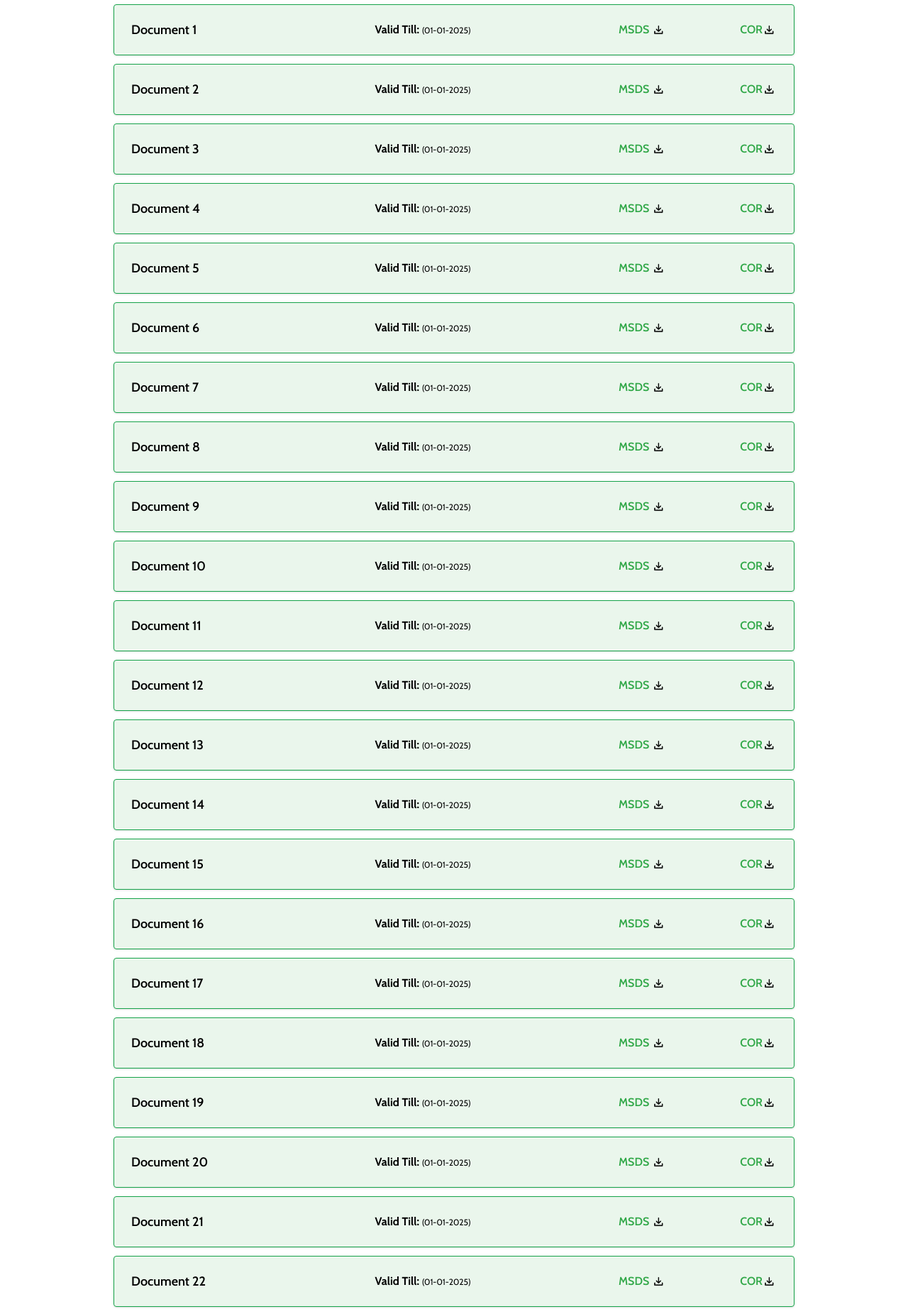
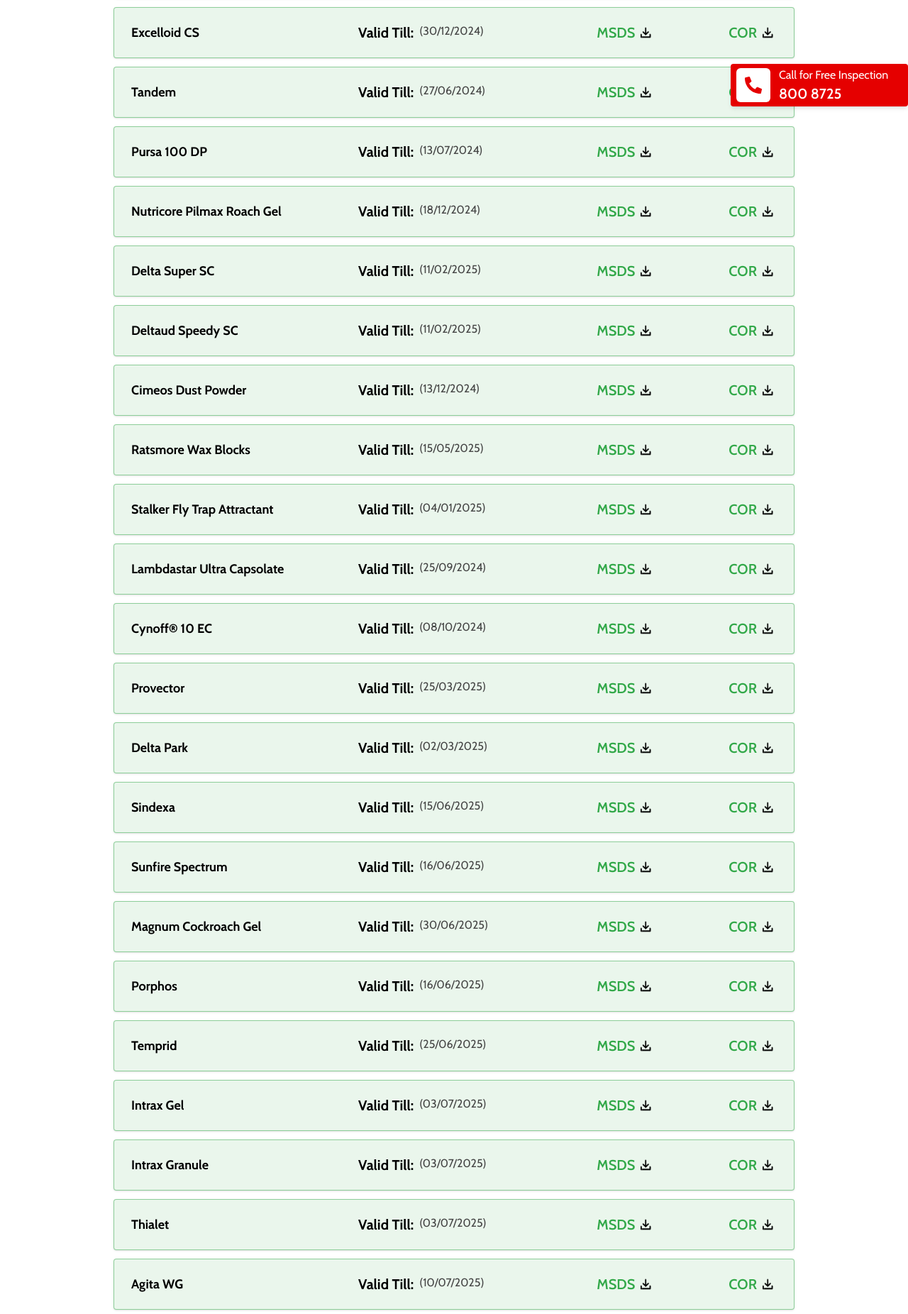
Before and after one commit to WaseemAbbas22/testing, a React (Vite) app: page /documents in a window 1280 px wide. Shown: the part 602-2454 px from the top of the page at 71% size. Built offline with nearby package versions, Linux system fonts and the light colour scheme; the HTML template or start-up script is replaced by a standard one; a web font is replaced by a local one.

Commit message:
Updated Documents.jsx, ServicesHero.jsx, ContactReq.jsx, Documents.jsx, DocumentGrid.jsx,

```diff
--- a/src/components/Documents/Documents.jsx
+++ b/src/components/Documents/Documents.jsx
@@ -1,60 +1,215 @@
+import download from "/src/assets/Documents/downloadImg.png";
 
-import download from "/src/assets/Documents/downloadImg.png"
+const chemicalDocuments = [
+  {
+    name: "Ajman Approved Chemical List",
+    validity: "March 2025",
+    msds: "#",
+    cor: "#",
+  },
+  {
+    name: "Excelloid CS",
+    validity: "30/12/2024",
+    msds: "#",
+    cor: "#",
+  },
+  {
+    name: "Tandem",
+    validity: "27/06/2024",
+    msds: "#",
+    cor: "#",
+  },
+  {
+    name: "Pursa 100 DP",
+    validity: "13/07/2024",
+    msds: "#",
+    cor: "#",
+  },
+  {
+    name: "Nutricore Pilmax Roach Gel",
+    validity: "18/12/2024",
+    msds: "#",
+    cor: "#",
+  },
+  {
+    name: "Delta Super SC",
+    validity: "11/02/2025",
+    msds: "#",
+    cor: "#",
+  },
+  {
+    name: "Deltaud Speedy SC",
+    validity: "11/02/2025",
+    msds: "#",
+    cor: "#",
+  },
+  {
+    name: "Cimeos Dust Powder",
+    validity: "13/12/2024",
+    msds: "#",
+    cor: "#",
+  },
+  {
+    name: "Ratsmore Wax Blocks",
+    validity: "15/05/2025",
+    msds: "#",
+    cor: "#",
+  },
+  {
+    name: "Stalker Fly Trap Attractant",
+    validity: "04/01/2025",
+    msds: "#",
+    cor: "#",
+  },
+  {
+    name: "Lambdastar Ultra Capsolate",
+    validity: "25/09/2024",
+    msds: "#",
+    cor: "#",
+  },
+  {
+    name: "Cynoff® 10 EC",
+    validity: "08/10/2024",
+    msds: "#",
+    cor: "#",
+  },
+  {
+    name: "Provector",
+    validity: "25/03/2025",
+    msds: "#",
+    cor: "#",
+  },
+  {
+    name: "Delta Park",
+    validity: "02/03/2025",
+    msds: "#",
+    cor: "#",
+  },
+  {
+    name: "Sindexa",
+    validity: "15/06/2025",
+    msds: "#",
+    cor: "#",
+  },
+  {
+    name: "Sunfire Spectrum",
+    validity: "16/06/2025",
+    msds: "#",
+    cor: "#",
+  },
+  {
+    name: "Magnum Cockroach Gel",
+    validity: "30/06/2025",
+    msds: "#",
+    cor: "#",
+  },
+  {
+    name: "Porphos",
+    validity: "16/06/2025",
+    msds: "#",
+    cor: "#",
+  },
+  {
+    name: "Temprid",
+    validity: "25/06/2025",
+    msds: "#",
+    cor: "#",
+  },
+  {
+    name: "Intrax Gel",
+    validity: "03/07/2025",
+    msds: "#",
+    cor: "#",
+  },
+  {
+    name: "Intrax Granule",
+    validity: "03/07/2025",
+    msds: "#",
+    cor: "#",
+  },
+  {
+    name: "Thialet",
+    validity: "03/07/2025",
+    msds: "#",
+    cor: "#",
+  },
+  {
+    name: "Agita WG",
+    validity: "10/07/2025",
+    msds: "#",
+    cor: "#",
+  },
+  {
+    name: "Accridite EC 50",
+    validity: "10/07/2025",
+    msds: "#",
+    cor: "#",
+  },
+  {
+    name: "Cynoff® Plus EC",
+    validity: "19/07/2025",
+    msds: "#",
+    cor: "#",
+  },
+  {
+    name: "Quick Bait Granules",
+    validity: "19/07/2025",
+    msds: "#",
+    cor: "#",
+  },
+];
 
 const Documents = () => {
-  // Dummy data for 26 documents
-  const documents = Array.from({ length: 26 }, (_, i) => ({
-    id: i + 1,
-    name: `Document ${i + 1}`,
-    validFrom: "01-01-2025",
-    msdsLink: "#",
-    corLink: "#",
-  }));
-
   return (
     <div className="w-full min-h-screen flex flex-col items-center justify-start bg-gray-50 py-10">
-      {documents.map((doc) => (
+      {chemicalDocuments.map((doc, i) => (
         <div
-          key={doc.id}
-          className="w-[90%] md:w-[90%] lg:w-[75%] bg-[#32A8491A] border border-green-600 rounded shadow flex flex-col md:flex-row items-center justify-between px-6 py-3 mb-3 h-[9vh]"
+          key={i}
+          className="w-[90%] md:w-[90%] lg:w-[75%] bg-[#32A8491A] border border-[#32A84980] rounded shadow flex flex-row items-center justify-between px-6 py-2 mb-3 h-[9vh]"
         >
-          {/* Document Name */}
-          <div className="flex-1 mb-2 md:mb-0">
-            <h2 className="text-base md:text-lg font-semibold ">
-              {doc.name}
-            </h2>
+          {/* Name */}
+          <div className="flex-1">
+            <h2 className="text-xs 3xl:text-3xl md:text-lg font-bold">{doc.name}</h2>
           </div>
 
-          {/* Valid Till */}
-          <div className="flex-1 mb-2 md:mb-0 text-gray-800 text-sm md:text-base font-bold">
-            Valid Till:{" "}
-            <span className="text-gray-600 font-normal text-xs">
-              ({doc.validFrom})
+          {/* Validity */}
+          <div className="flex flex-row md:flex-1 mr-4 text-gray-800 text-[10px] xl:text-xl 3xl:text-3xl font-bold">
+            Valid Till:
+            <span className="text-[#444444] font-normal text-[10px] xl:text-base 3xl:text-xl ml-2">
+              ({doc.validity})
             </span>
           </div>
 
           {/* MSDS */}
-          <div className="flex items-center gap-2 mr-20 md:gap-3">
+          <div className="flex items-center gap-2 md:mr-20 md:gap-3">
+            {doc.msds && (
               <a
-              href={doc.msdsLink}
+                href={doc.msds}
                 download
                 className="text-[#32A849] hover:text-green-900 transition flex items-center gap-1"
               >
-              <span className="text-semibold md:text-semibold font-semibold">MSDS</span>
-              <img src={download} alt="" className="h-5 w-5" />
+                <span className="text-xs xl:text-xl 3xl:text-3xl   md:font-semibold font-semibold">
+                  MSDS
+                </span>
+                <img src={download} alt="" className="h-4 w-4 xl:h-6 xl:w-6 3xl:h-10 3xl:w-10 transition hover:invert" />
               </a>
+            )}
           </div>
 
           {/* COR */}
-          <div className="flex items-center gap-2 md:gap-3 mt-1 md:mt-0 md:ml-6">
+          <div className="flex items-center gap-2 md:gap-3 md:ml-6">
+            {doc.cor && (
               <a
-              href={doc.corLink}
+                href={doc.cor}
                 download
-              className="text-[#32A849] hover:text-green-900 transition flex items-center"
+                className="text-[#32A849] hover:text-green-900 transition flex items-center gap-1"
               >
-              <span className="text-semibold md:text-semibold font-semibold">COR</span>
-              <img src={download} alt="" className="h-5 w-5" />
+                <span className="text-xs xl:text-xl 3xl:text-3xl  xl md:font-semibold font-semibold">
+                  COR
+                </span>
+                <img src={download} alt="" className="h-4 w-4 xl:h-6 xl:w-6 3xl:h-10 3xl:w-10 transition hover:invert" />
               </a>
+            )}
           </div>
         </div>
       ))}
--- a/src/components/Home/ContactReq.jsx
+++ b/src/components/Home/ContactReq.jsx
@@ -78,7 +78,7 @@
             </div>
 
             {/* Divider */}
-            <div className="hidden md:block w-px bg-[#999999] h-auto mt-2"></div>
+            <div className="hidden md:block w-0.5 bg-[#CCCCCC] h-auto mt-2 mb-2 3xl:mt-6 3xl:mb-6"></div>
 
             {/* Name */}
             <div className="flex-1 px-4 py-3 4xl:py-5">
@@ -100,7 +100,7 @@
             </div>
 
             {/* Divider */}
-            <div className="hidden md:block w-px bg-[#999999] h-auto mt-2"></div>
+            <div className="hidden md:block w-0.5 bg-[#CCCCCC] h-auto mt-2 mb-2 3xl:mt-6 3xl:mb-6"></div>
 
             {/* Phone */}
             <div className="flex-1 px-4 py-3 4xl:py-5">
@@ -127,7 +127,7 @@
             </div>
 
             {/* Divider */}
-            <div className="hidden md:block w-px bg-[#999999] h-auto mt-2"></div>
+            <div className="hidden md:block w-0.5 bg-[#CCCCCC] h-auto mt-2 mb-2 3xl:mt-6 3xl:mb-6 "></div>
 
             {/* Email */}
             <div className="flex-1 px-4 py-1 4xl:py-3">
--- a/src/components/Services/ServicesHero.jsx
+++ b/src/components/Services/ServicesHero.jsx
@@ -1,8 +1,12 @@
-import { useState, useEffect, useRef } from 'react';
-import PropTypes from 'prop-types';
+import { useState, useEffect, useRef } from "react";
+import PropTypes from "prop-types";
 import PhoneCallBox from "/src/components/Home/PhoneCallBox";
 
-const ServicesHero = ({ title = "Services", breadcrumb = "Home > Services", bgImg }) => {
+const ServicesHero = ({
+  title = "Services",
+  breadcrumb = "Home > Services",
+  bgImg,
+}) => {
   const [isFixed, setIsFixed] = useState(false);
   const heroRef = useRef(null);
 
@@ -20,42 +24,82 @@
   }, []);
 
   return (
-    <div ref={heroRef} className="relative w-full overflow-hidden" style={{ height: "50vh" }}>
+    <div
+      ref={heroRef}
+      className="relative w-full overflow-hidden h-[30vh] sm:h-[40vh]"
+    >
       {/* Responsive Image */}
       <img
         src={bgImg}
         alt="Hero Background"
         className="absolute inset-0 w-full h-full object-cover"
-        style={{
-          objectFit: "cover", // ensures it still covers but scales down
-        }}
       />
 
       {/* Overlay */}
       <div className="absolute inset-0 bg-black/50"></div>
 
       {/* Content */}
-      <div className="relative z-10 flex flex-col justify-center h-full px-[4vw] text-white">
+      <div className="xl:ml-32 3xl:ml-44 relative z-10 flex flex-col justify-center h-full px-4 sm:px-[4vw] text-white">
         <h1
-          className="font-bold"
-          style={{
-            fontSize: "5vw",
-            lineHeight: "1.2",
-          }}>
+          className="font-bold leading-tight sm:leading-[1.2] xl:text-4xl 3xl:text-8xl "
+
+        >
           {title}
         </h1>
-
-        <p style={{ fontSize: "2vw", marginTop: "0.5vw" }}>
+        <p
+          className="mt-1"
+          style={{
+            fontSize: "2vh",
+          }}
+        >
           {breadcrumb}
         </p>
 
-        <div className={`${isFixed ? "fixed top-2 right-2 z-50" : "absolute bottom-2 right-2"}`}>
+        {/* PhoneCallBox (Desktop Only) */}
+        <div className="fixed hidden md:block bottom-10 right-0 z-50">
           <PhoneCallBox
-            title="Call for free Inspection"
-            phone="0800-25456158"
-            containerWidth="180px"
-            containerHeight="44px"
+            upperText="Call for Free Inspection"
+            phoneNumber="800 8725"
+            bgColor="bg-[#E50000]"
+            iconColor="text-[#E50000]"
+            iconSize="xl:text-2xl 3xl:text-3xl 4xl:text-3xl"
+            iconPadding="xl:p-3 4xl:p-4 3xl:p-4"
+            upperTextColor="text-white"
+            phoneTextColor="text-white"
+            containerHeight={{
+              base: "h-[60px]",
+              "2xl": "2xl:h-[70px]",
+              "3xl": "3xl:h-[80px]",
+              "4xl": "4xl:h-[85px]",
+            }}
+            containerWidth={{
+              base: "w-[250px]",
+              "2xl": "2xl:w-[350px]",
+              "3xl": "3xl:w-[300px]",
+              "4xl": "4xl:w-[350px]",
+            }}
+            upperTextSize={{
+              base: "text-md",
+              "2xl": "2xl:text-sm",
+              "3xl": "3xl:text-lg",
+              "4xl": "4xl:text-2xl",
+            }}
+            phoneTextSize={{
+              base: "text-xl",
+              "2xl": "2xl:text-base",
+              "3xl": "3xl:text-2xl",
+              "4xl": "4xl:text-3xl",
+            }}
           />
+        </div>
+
+        {/* Mobile: Floating Free Inspection Tab */}
+        <div className="md:hidden fixed right-0 top-1/4 transform -translate-y-1/2 z-50">
+          <button className="bg-red-600 text-white flex flex-col items-center justify-center w-8 h-28 rounded-l-md shadow-lg">
+            <span className="text-[10px] font-medium tracking-wider transform -rotate-90 whitespace-nowrap px-1">
+              Free Inspection
+            </span>
+          </button>
         </div>
       </div>
     </div>
@@ -65,7 +109,7 @@
 ServicesHero.propTypes = {
   title: PropTypes.string,
   breadcrumb: PropTypes.string,
-  bgImg: PropTypes.string
+  bgImg: PropTypes.string,
 };
 
 export default ServicesHero;
--- a/src/pages/Documents.jsx
+++ b/src/pages/Documents.jsx
@@ -1,7 +1,7 @@
 import TopBar from "../components/TopBar"
 import Navbar from "../components/Navbar"
 import ServicesHero from "../components/Services/ServicesHero"
-import DOCHeroImg from '/src/assets/About/step1.png'; // Adjust the path as necessary
+import DOCHeroImg from '/src/assets/Documents/HeroImg.png'; // Adjust the path as necessary
 import Documents from "../components/Documents/Documents" // Assuming you have a Documents component
 import ContactReq from "../components/Home/ContactReq" // Assuming you have a ContactReq component
 import Footer from "../components/Footer" // Assuming you have a Footer component
```
Also changed, not shown: src/components/Documents/DocumentsGrid.jsx (+27 -14 lines), src/assets/Documents/HeroImg.png (renamed from src/assets/Documents/young-adult-organizing-documents-min 1.png). Lines whose indentation alone changed are shown as unchanged.
